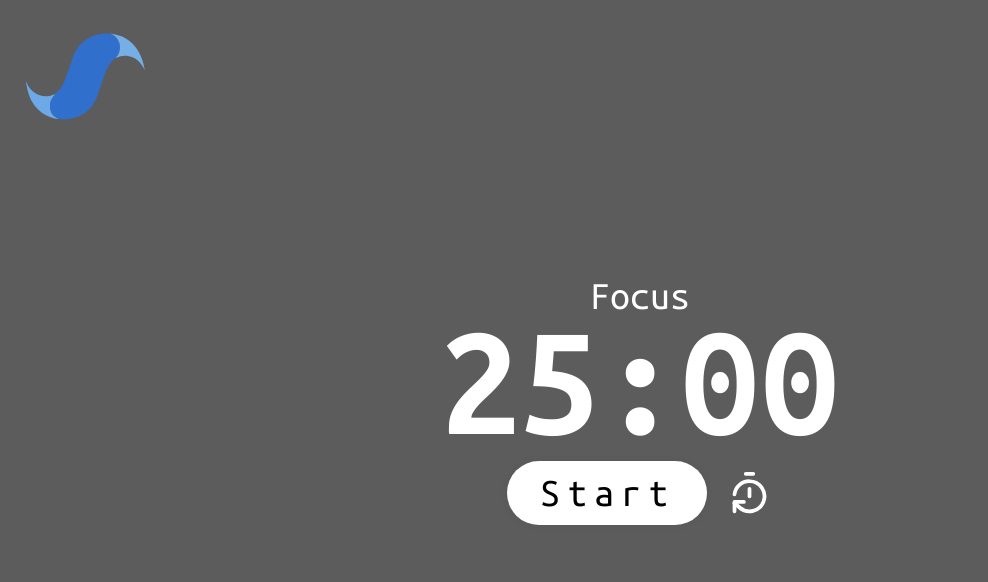
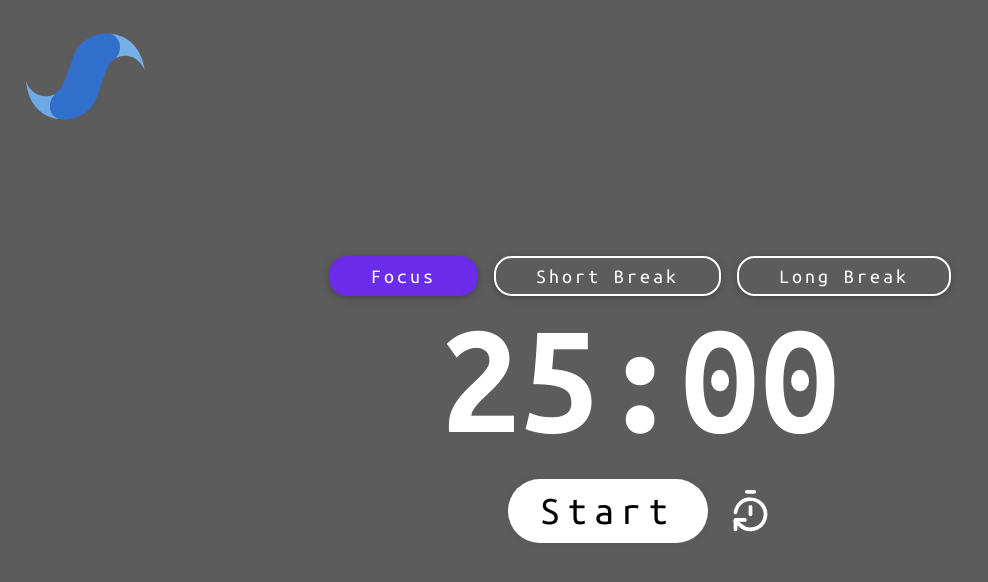
Before and after one commit to DialecticalLaw/pura-focus, a Next.js app: page / in a window 1280 px wide. Shown: the top 582 px of the page, without its empty margins (0-988 px from the left). Built offline with nearby package versions, Linux system fonts and the light colour scheme.

Commit message:
feat: add mode selector

```diff
--- a/src/app/globals.css
+++ b/src/app/globals.css
@@ -2,6 +2,10 @@
   box-sizing: border-box;
   margin: 0;
   padding: 0;
+}
+
+:root {
+  --main-color: rgb(108, 44, 236);
 }
 
 html {
--- a/src/components/Button/Button.module.css
+++ b/src/components/Button/Button.module.css
@@ -1,25 +1,18 @@
 .button {
-  padding: 1.2rem 3rem;
-  border-radius: 4rem;
-  background-color: #ffffff;
-  box-shadow: rgb(0 0 0 / 5%) 0 0 0.8rem;
-  letter-spacing: 0.7rem;
-  color: #000000;
-  transition: all 0.3s ease;
-  cursor: pointer;
+  padding: 0.8rem 4rem;
+  border-radius: 1.6rem;
+  outline: 0.2rem solid #ffffff;
+  box-shadow: rgba(0, 0, 0, 0.4) 0 0.2rem 1rem;
+  letter-spacing: 0.3rem;
+  transition: 0.2s;
 }
 
 .button:hover {
-  background-color: rgb(93, 24, 220);
-  color: #ffffff;
-  box-shadow: rgb(93 24 220) 0 0.6rem 3rem 0;
-  transform: scale(1.1);
+  background-color: var(--main-color);
+  outline-color: var(--main-color);
+  transform: scale(1.03);
 }
 
 .button:active {
-  background-color: rgb(93, 24, 220);
-  color: #ffffff;
-  box-shadow: rgb(93 24 220) 0 0.2rem 1.4rem 0;
-  transform: translateY(0.5rem) scale(1.1);
-  transition: 0.1s;
+  transform: none;
 }
--- a/src/components/Button/Button.tsx
+++ b/src/components/Button/Button.tsx
@@ -12,7 +12,7 @@ export function Button({
   classes?: string[];
 }) {
   return (
-    <button className={`${classes && classes.join(' ')} ${styles.button}`} onClick={onClick}>
+    <button className={`${styles.button} ${classes && classes.join(' ')}`} onClick={onClick}>
       {children}
     </button>
   );
--- /dev/null
+++ b/src/components/Timer/Mode/Mode.module.css
@@ -0,0 +1,14 @@
+.wrapper {
+  display: flex;
+  gap: 2rem;
+}
+
+.active {
+  background-color: var(--main-color);
+  outline-color: var(--main-color);
+  cursor: default;
+}
+
+.active:hover {
+  transform: none;
+}
--- /dev/null
+++ b/src/components/Timer/Mode/Mode.tsx
@@ -0,0 +1,28 @@
+import { Button } from '@/components/Button/Button';
+import styles from './Mode.module.css';
+import { useState } from 'react';
+
+type Mode = 'focus' | 'shortBreak' | 'longBreak';
+const modes: { short: Mode; long: string }[] = [
+  { short: 'focus', long: 'Focus' },
+  { short: 'shortBreak', long: 'Short Break' },
+  { short: 'longBreak', long: 'Long Break' },
+];
+
+export function Mode() {
+  const [activeMode, setActiveMode] = useState<Mode>('focus');
+
+  return (
+    <div className={styles.wrapper}>
+      {modes.map((mode) => (
+        <Button
+          classes={[activeMode === mode.short ? styles.active : '']}
+          key={mode.short}
+          onClick={() => setActiveMode(mode.short)}
+        >
+          {mode.long}
+        </Button>
+      ))}
+    </div>
+  );
+}
--- a/src/components/Timer/Timer.module.css
+++ b/src/components/Timer/Timer.module.css
@@ -2,6 +2,7 @@
   display: flex;
   flex-direction: column;
   align-items: center;
+  gap: 2rem;
 }
 
 .buttons_wrapper {
@@ -35,10 +36,30 @@
 
 .start_btn {
   width: 20rem;
+  padding: 1.2rem 3rem;
+  border-radius: 4rem;
+  background-color: #ffffff;
+  box-shadow: rgb(0 0 0 / 5%) 0 0 0.8rem;
+  letter-spacing: 0.7rem;
+  color: #000000;
+  font-size: 4rem;
+  transition: all 0.3s ease;
+}
+
+.start_btn:hover {
+  background-color: var(--main-color);
+  color: #ffffff;
+  box-shadow: var(--main-color) 0 0.6rem 3rem 0;
+  transform: scale(1.1);
+}
+
+.start_btn:active {
+  box-shadow: var(--main-color) 0 0.2rem 1.4rem 0;
+  transform: translateY(0.5rem) scale(1.1);
+  transition: 0.1s;
 }
 
 .active_btn {
-  left: -0.3rem;
   background-color: rgb(255, 104, 122);
   color: #ffffff;
   box-shadow: rgba(0, 0, 0, 0.4) 0 0.6rem 3rem 0;
--- a/src/components/Timer/Timer.tsx
+++ b/src/components/Timer/Timer.tsx
@@ -1,10 +1,10 @@
 'use client';
 
 import { useEffect, useState } from 'react';
-import { Button } from '../Button/Button';
 import { formatTime } from '@/helpers/formatTime';
 import styles from './Timer.module.css';
 import { ResetIcon } from '../Icons/ResetIcon';
+import { Mode } from './Mode/Mode';
 
 const DEFAULT_TIME_SECONDS = 25 * 60;
 
@@ -35,16 +35,16 @@ export function Timer() {
 
   return (
     <div className={styles.timer_container}>
-      <p className={styles.text}>Focus</p>
+      <Mode />
       <div className={styles.time}>{formatTime(time)}</div>
 
       <div className={styles.buttons_wrapper}>
-        <Button
-          classes={[styles.text, styles.start_btn, isRunning ? styles.active_btn : '']}
+        <button
+          className={`${styles.start_btn} ${isRunning ? styles.active_btn : ''}`}
           onClick={() => setIsRunning((isRunning) => !isRunning)}
         >
           {isRunning ? 'Pause' : 'Start'}
-        </Button>
+        </button>
         <button className={styles.reset_btn} onClick={handleReset}>
           <ResetIcon />
         </button>
```
